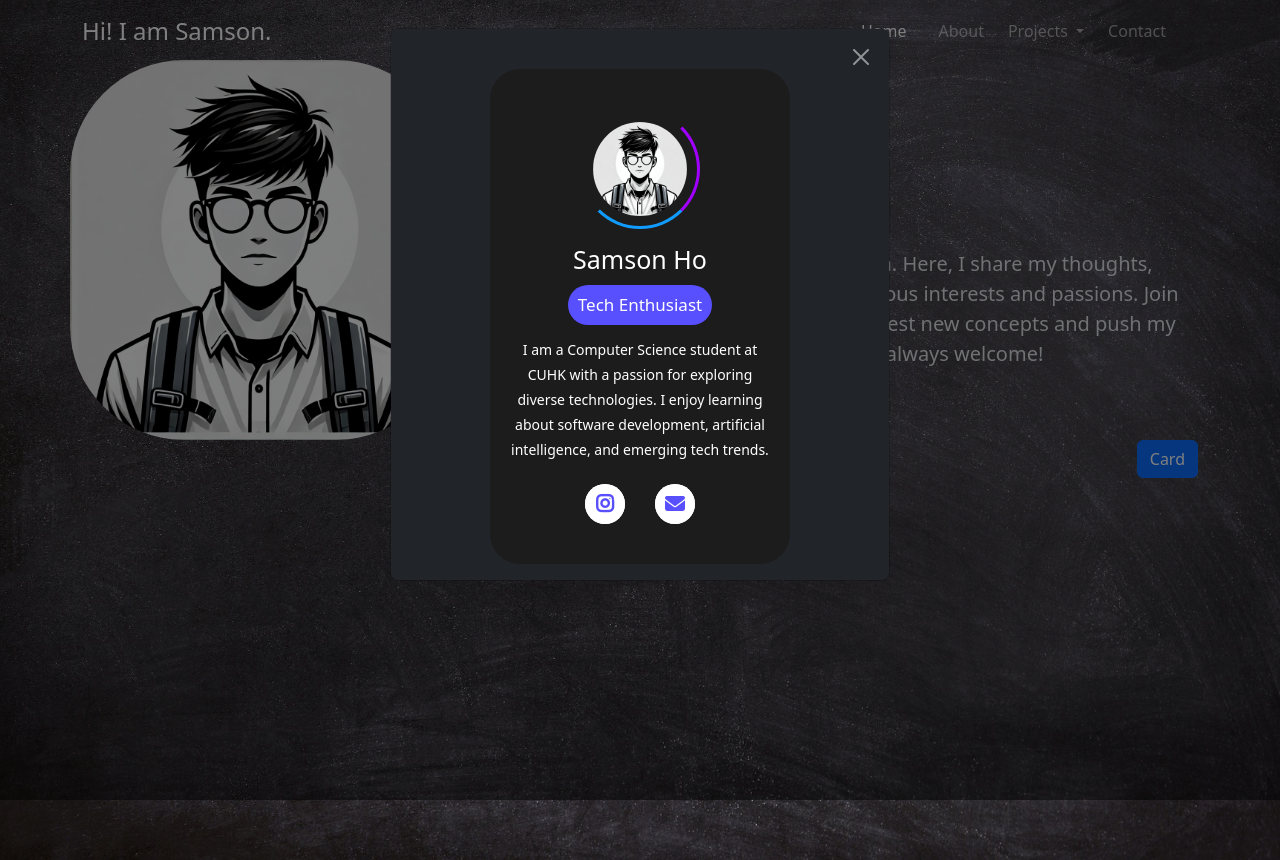
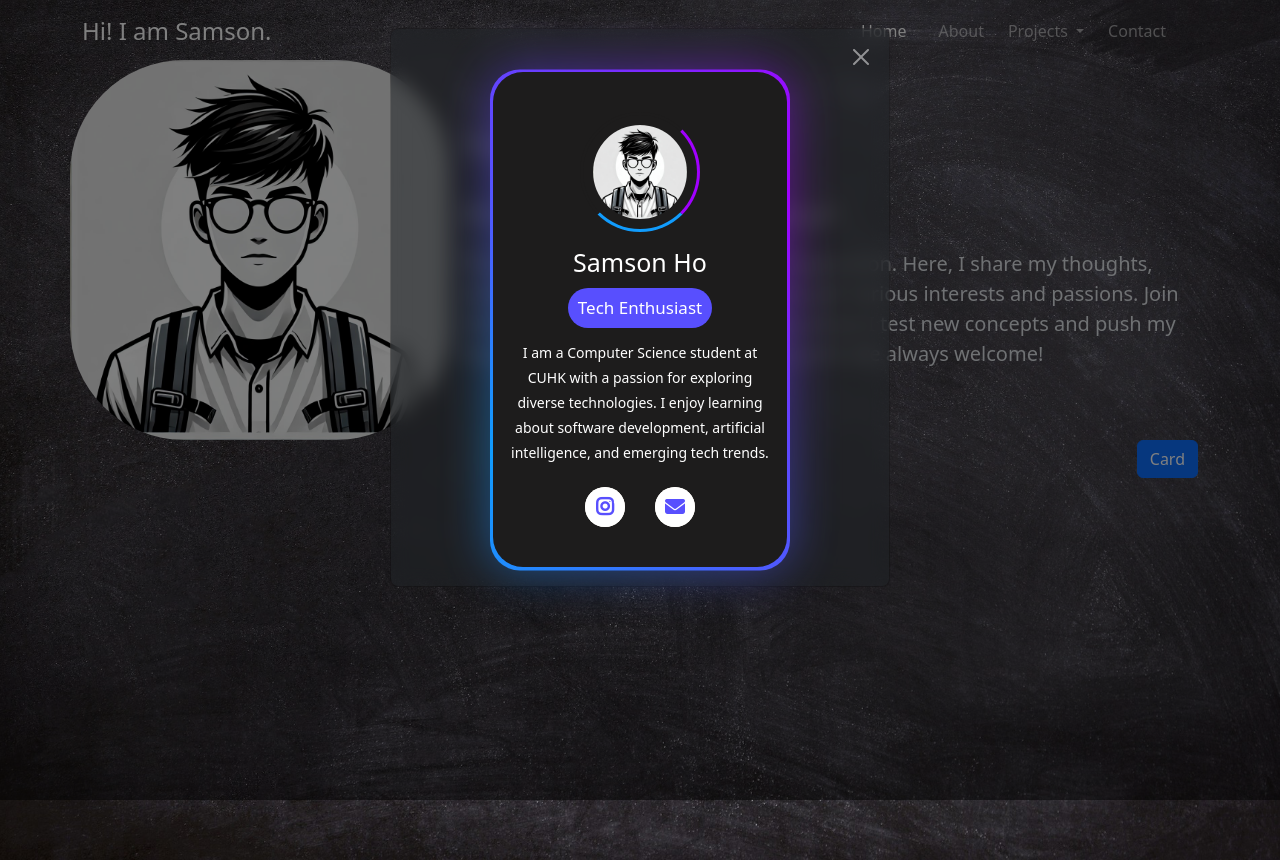
Before and after one commit to samsonhsy/imSamson, a plain HTML site: page index.html in a window 1280 px wide. Drawn offline with nearby package versions, Linux system fonts and the light colour scheme.

Commit message:
update the card

```diff
--- a/index.html
+++ b/index.html
@@ -42,7 +42,7 @@
         >
         <!-- sideBar header -->
           <div class="offcanvas-header text-white border-bottom">
-            <h5 class="offcanvas-title" id="offcanvasNavbarLabel">Offcanvas</h5>
+            <h5 class="offcanvas-title" id="offcanvasNavbarLabel">Content</h5>
             <button
               type="button"
               class="btn-close btn-close-white"
@@ -63,7 +63,7 @@
                 <a class="nav-link dropdown-toggle" href="#" role="button" data-bs-toggle="dropdown" aria-expanded="false">
                   Projects
                 </a>
-                <ul class="dropdown-menu">
+                <ul class="dropdown-menu dropdown-menu-dark">
                   <li><a class="dropdown-item" href="#">Nothing</a></li>
                   <li>
                     <hr class="dropdown-divider">
--- a/style.css
+++ b/style.css
@@ -5,12 +5,16 @@ body{
     background-size: cover;
     background-repeat: no-repeat;
 }
-
+.dropdown-menu{
+	background-color: rgba(0,0,0,0.3) !important;
+	--bs-dropdown-link-active-bg: rgba(255,255,255,0.3) !important;
+}
 @media (max-width: 991px){
     .sidebar{
-        background-color: rgba(255,255,255,0.15) !important;
+        background-color: rgba(0,0,0,0.15) !important;
         backdrop-filter: blur(10px);
     }
+
     body{
         padding: 0 20px 0;
     }
@@ -51,8 +55,9 @@ body{
     margin-top: 20px;
 }
 .modal-content{
-    background-color: rgb(33, 37, 41) !important;
+    background-color: rgba(33, 37, 41,0.5) !important;
     color: rgb(222, 226, 230) !important;
+    backdrop-filter: blur(10px);
 }
 .modal-body{
     display: flex;
@@ -70,15 +75,49 @@ body{
 .card {
 	position: relative;
 	width: 300px;
-    background-color: rgb(33, 37, 41) !important;
+    background-color: rgba(33, 37, 41,0) !important;
     border: 0 !important;
 }
+/* card border layout */
+@property --angle{
+	syntax: "<angle>";
+	initial-value: 0deg;
+	inherits: false;
+}
+.card::after, .card::before {
+	content:'';
+	position: absolute;
+	height: 100%;
+	width: 100%;
+	background-image: conic-gradient(from var(--angle),#119CFDFF, #A100FFFF , #119CFDFF);
+	top: 50%;
+	left: 50%;
+	z-index: -1;
+	translate: -50% -50%;
+	padding: 3px;
+	border-radius: 30px;
+	animation: 3s spin linear infinite;
+}
+.card::before{
+	filter: blur(1.5rem);
+	opacity: 0.5;
+}
+@keyframes spin {
+	from{
+		--angle: 0deg;
+	}
+	to{
+		--angle: 360deg;
+	}
+}
+
 .card .card-content {
 	display: flex;
 	flex-direction: column;
 	align-items: center;
 	text-align: center;
 	padding: 40px 15px 40px 15px;
+	margin: 3px;
 	background: #1d1c1c;
 	opacity: 0;
 	border-radius: 30px;
```
